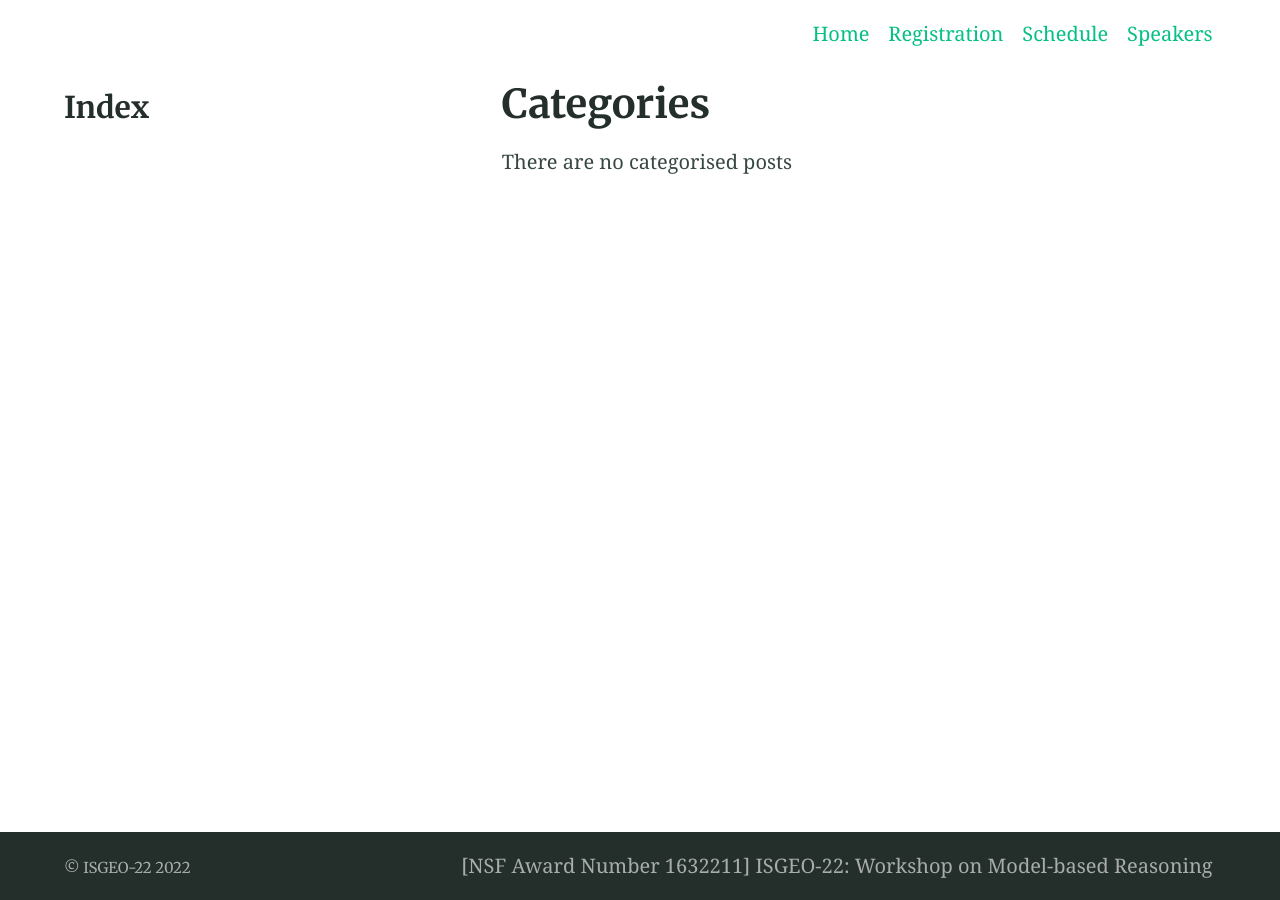
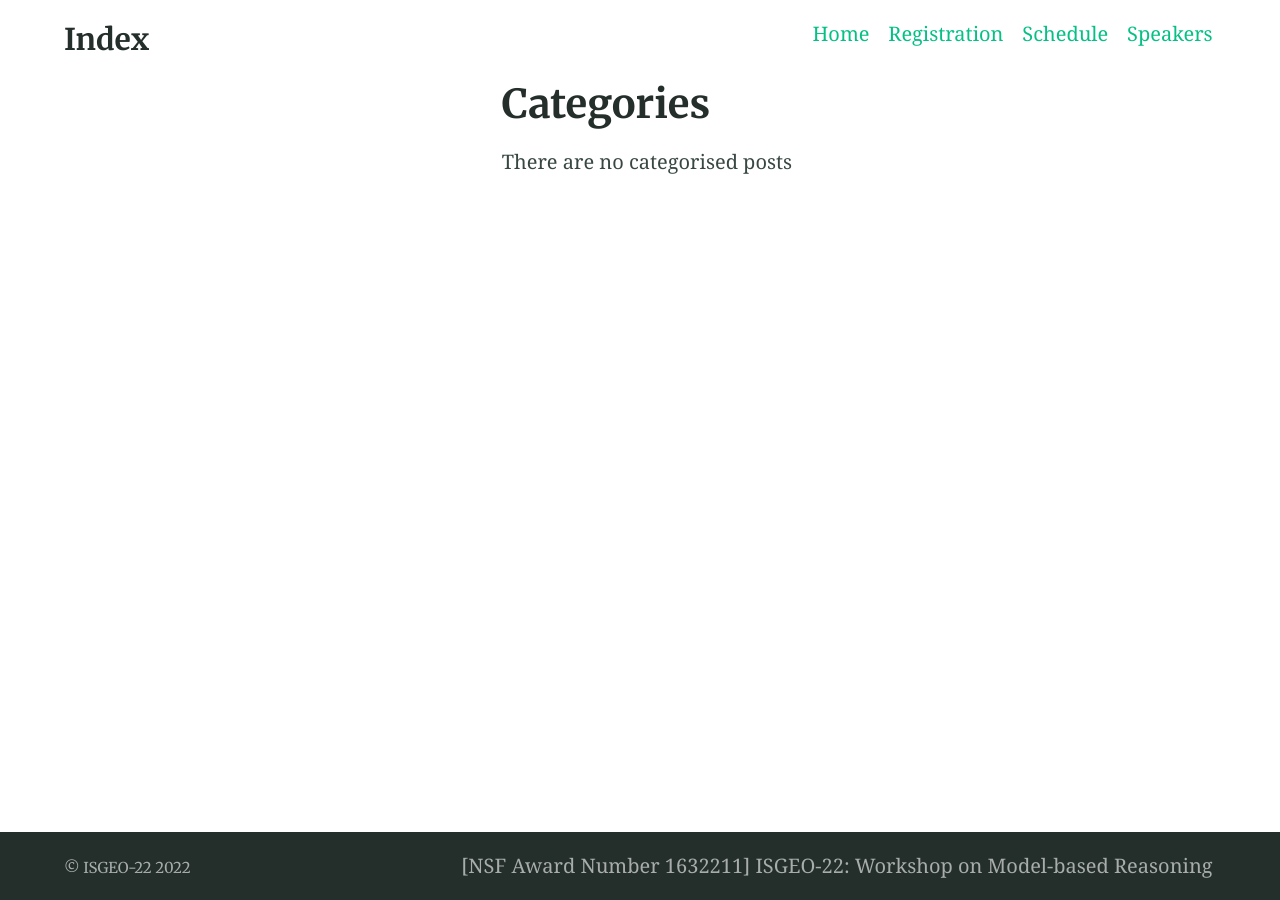
Before and after one commit to IS-GEO/ISGEO-22, a Jekyll site: the page built from categories.md, in a window 1280 px wide. Built offline with Jekyll 4.4.1, drawn with Linux system fonts in a browser that asks for light colours.

Commit message:
fixed aside

```diff
--- a/_sass/_theme.scss
+++ b/_sass/_theme.scss
@@ -153,7 +153,8 @@ body {
     //opacity: 0.5;
     transition: opacity .1s;
     .section {
-      position: sticky;
+      //position: sticky;
+      position: fixed;
       top: 0;
     }
     &--left {
```
